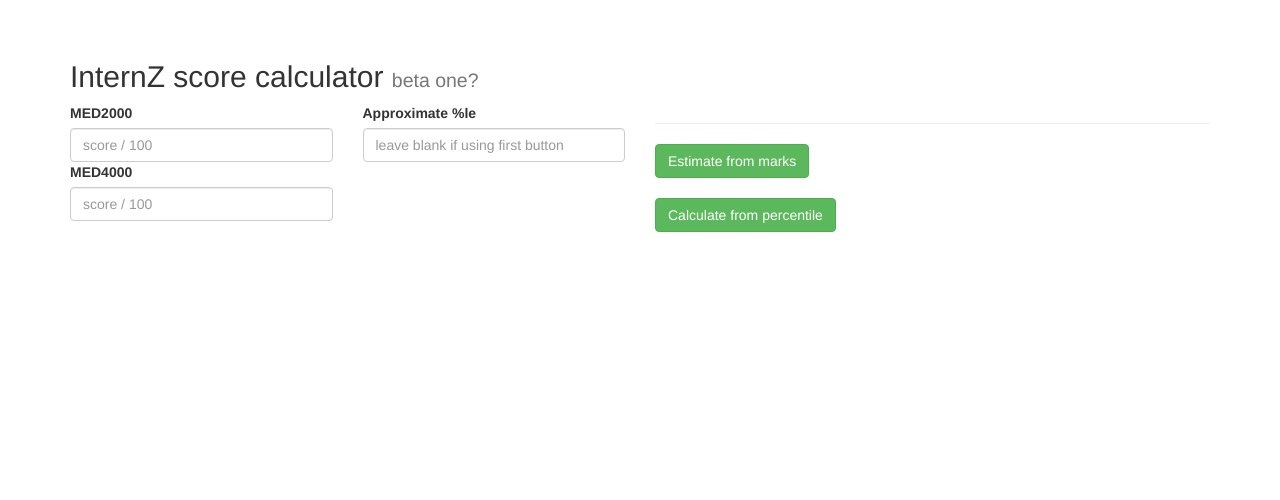
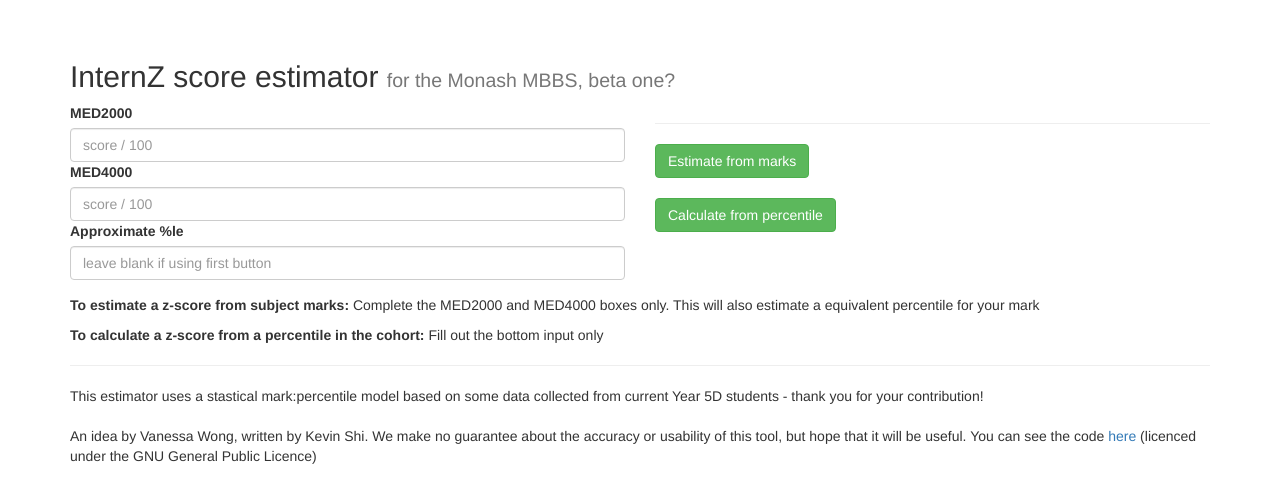
Before and after one commit to cachey/internz, a plain HTML site: page index.html in a window 1280 px wide. Drawn offline with nearby package versions, Linux system fonts and the light colour scheme.

Commit message:
User interface and instructions, credits

```diff
--- a/index.html
+++ b/index.html
@@ -10,16 +10,14 @@
 </head>
 <body>
   <div class="container">
-    <h2>InternZ score calculator <small> beta one?</small></h2>
+    <h2>InternZ score estimator <small> for the Monash MBBS, beta one?</small></h2>
   <div class="row">
   <form id="scores">
-    <div class="col-md-3 form-group">
+    <div class="col-md-6 form-group">
       <label>MED2000</label>
       <input id="med2" type="text" class="form-control" placeholder="score / 100"/>
       <label>MED4000</label>
       <input id ="med4" type="text" class="form-control" placeholder="score / 100"/>
-    </div>
-    <div class="col-md-3">
       <label>Approximate %le</label>
       <input id="pile" type="text" class="form-control" placeholder="leave blank if using first button"/>
     </div><div class="col-md-6">
@@ -29,6 +27,15 @@
       <h3 id="results"></h3>
     </div>
   </form>
+  </div><div id="info">
+  <p>
+    <b>To estimate a z-score from subject marks:</b> Complete the MED2000 and MED4000 boxes only. This will also estimate a equivalent percentile for your mark
+  </p><p>
+    <b>To calculate a z-score from a percentile in the cohort:</b> Fill out the bottom input only
+  <hr>
+  This estimator uses a stastical mark:percentile model based on some data collected from current Year 5D students - thank you for your contribution!
+  <br><br>
+  An idea by Vanessa Wong, written by Kevin Shi. We make no guarantee about the accuracy or usability of this tool, but hope that it will be useful. You can see the code <a href="https://github.com/cachey/internz">here</a> (licenced under the GNU General Public Licence)
   </div>
 </div>
   <script type="text/javascript" src="gaussian.js"></script>
```
